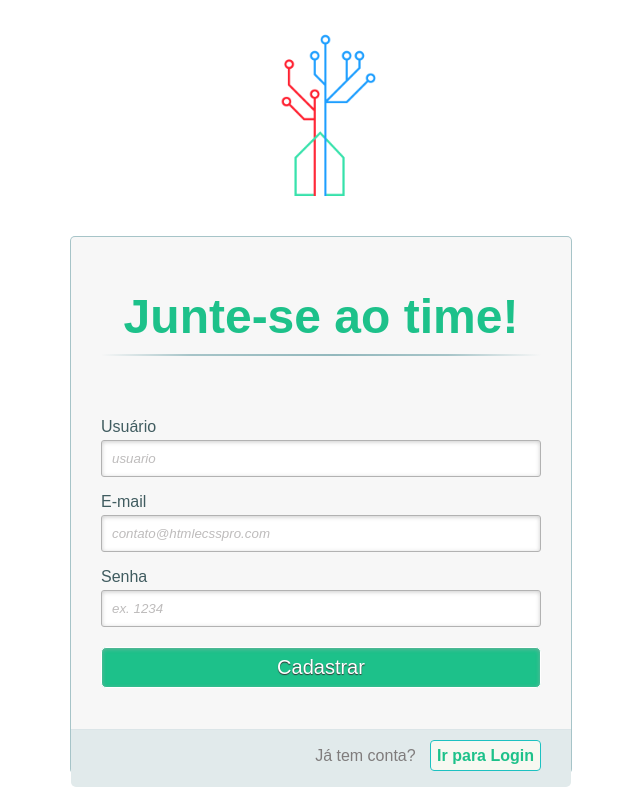
After one commit to lbandeira/IF1007_Microservices, a Django app: page /signup/ in a window 1280 px wide. The commit adds this page. Shown: the whole page, without its empty margins (320-960 px from the left). Run offline with Django 3.2, Linux system fonts and the light colour scheme.

Commit message:
cadastro+login

```diff
--- a/polls/forms.py
+++ b/polls/forms.py
@@ -1,5 +1,4 @@
 from django.contrib.auth.forms import User
-from .models import usuario
 from django import forms
 
 class UserForm(forms.ModelForm):
--- a/polls/static/css/login_verde.css
+++ b/polls/static/css/login_verde.css
@@ -167,7 +167,7 @@
     -webkit-animation-timing-function: ease;
     -webkit-animation-fill-mode: both;
 
-    animation-duration: 0.5s;
+    animation-duration: 0.4s;
     animation-timing-function: ease;
     animation-fill-mode: both;
   }
--- /dev/null
+++ b/polls/templates/polls/signup.html
@@ -0,0 +1,66 @@
+{% load staticfiles %}
+
+<!DOCTYPE html>
+    <head>
+      <meta charset="UTF-8" />
+      <meta name="viewport" content="width=device-width, initial-scale=1.0">
+      <link rel="stylesheet" href="{% static 'css/login_verde.css' %}">
+    </head>
+    <body>
+
+
+      <div class="container" >
+        <a class="links" id="paracadastro"></a>
+
+        <div id="logo">
+            <p>
+              <center>
+                  <img src= "{% static 'images/est.png' %}" alt= "dancing dog" height="200" width="200">
+              </center>
+
+            </p>
+        </div>
+        <div class="content">
+
+            <!--FORMULÁRIO DE CADASTRO-->
+            <div id="cadastro">
+
+              {% if error_message %}
+                  <p><strong>{{ error_message }}</strong></p>
+              {% endif %}
+
+                      <form method="post" action="{% url 'signup' %}">
+                              <h1>Junte-se ao time!</h1>
+
+                              {% csrf_token %}
+                              <p>
+                                  <label for="username">Usuário</label>
+                                  <input id="username" name="username" required="required" type="text" placeholder="usuario"/>
+                              </p>
+
+                              <p>
+                                <label for="email">E-mail</label>
+                                <input id="email" name="email" required="required" type="email" placeholder="contato@htmlecsspro.com"/>
+                              </p>
+
+
+                              <p>
+                                  <label for="password">Senha</label>
+                                  <input id="password" name="password" required="required" type="password" placeholder="ex. 1234"/>
+                              </p>
+
+                              <p>
+                                <input type="submit" value="Cadastrar"/>
+                              </p>
+
+                              <p class="link">
+                                    Já tem conta?
+                                    <a href="{% url 'login' %}"> Ir para Login </a>
+                                </p>
+                        </form>
+
+            </div>
+        </div>
+      </div>
+    </body>
+    </html>
--- a/polls/urls.py
+++ b/polls/urls.py
@@ -4,4 +4,5 @@ from . import views
 urlpatterns = [
     path('', views.login, name='login'),
     path('test/', views.test, name = 'test'),
+    path('signup/', views.signup, name='signup'),
 ]
--- a/polls/views.py
+++ b/polls/views.py
@@ -1,5 +1,7 @@
 from django.shortcuts import render
 from django.contrib.auth import authenticate, login
+from django.contrib.auth.forms import UserCreationForm
+from .forms import UserForm
 
 # Create your views here.
 def cadastro(request):
@@ -17,7 +19,22 @@ def login(request):
     if user is not None:
         #login(request, user)
         # Redirect to a success page.
-        return render(request, 'polls/test.html', {})
+        return render(request, 'polls/login.html', {})
     else:
         # Return an 'invalid login' error message.
-        return render(request, 'polls/login.html', {})
+        return render(request, 'polls/test.html', {})
+
+def signup(request):
+    if request.method == 'POST':
+        form = UserForm(request.POST)
+        if form.is_valid():
+            form.save()
+            username = form.cleaned_data.get('username')
+            raw_password = form.cleaned_data.get('password')
+            user = authenticate(username=username, password=raw_password)
+            #login(request, user)
+            return render(request, 'polls/login.html', {})
+
+    else:
+        form = UserForm()
+    return render(request, 'polls/signup.html', {})
```
Also changed, not shown: polls/templates/polls/login.html (+2 -40 lines).
